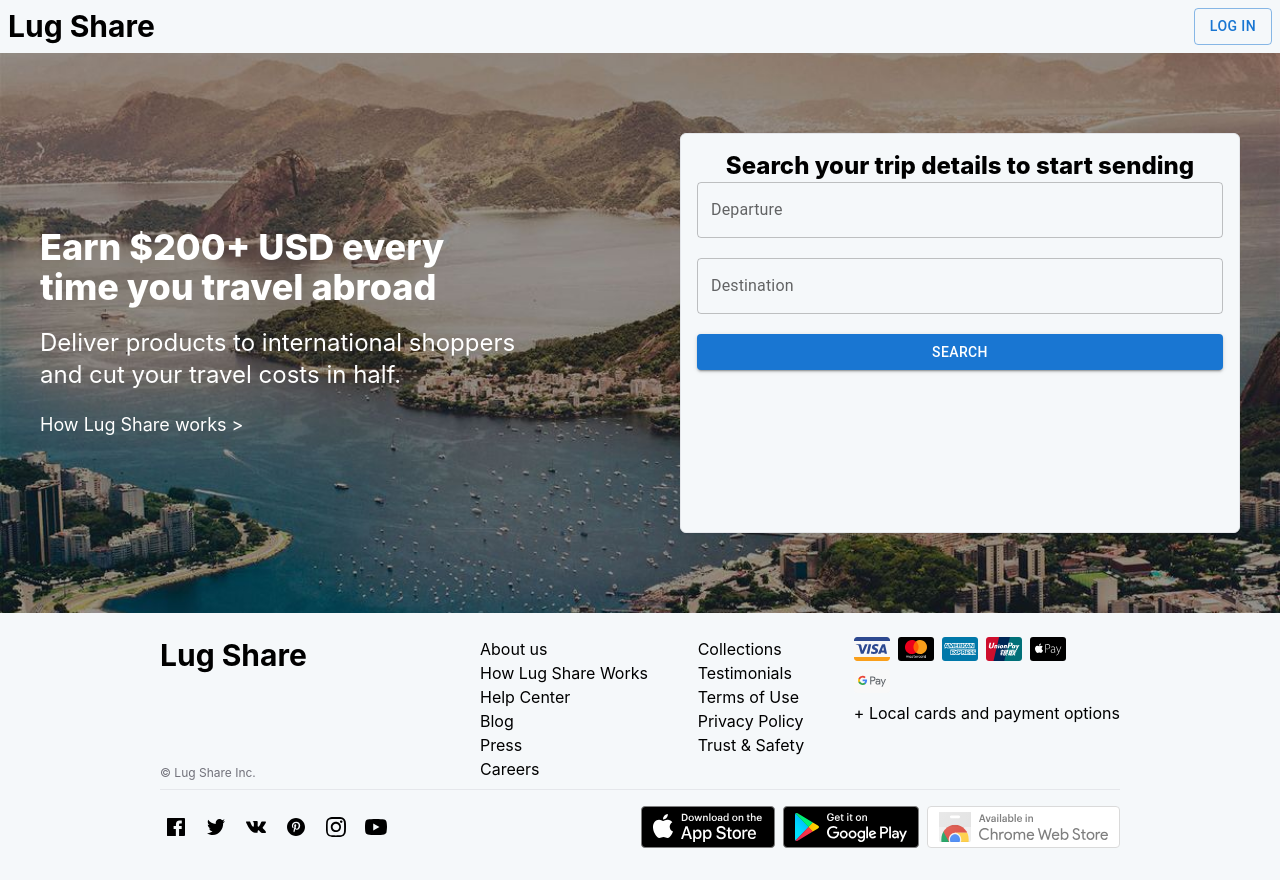
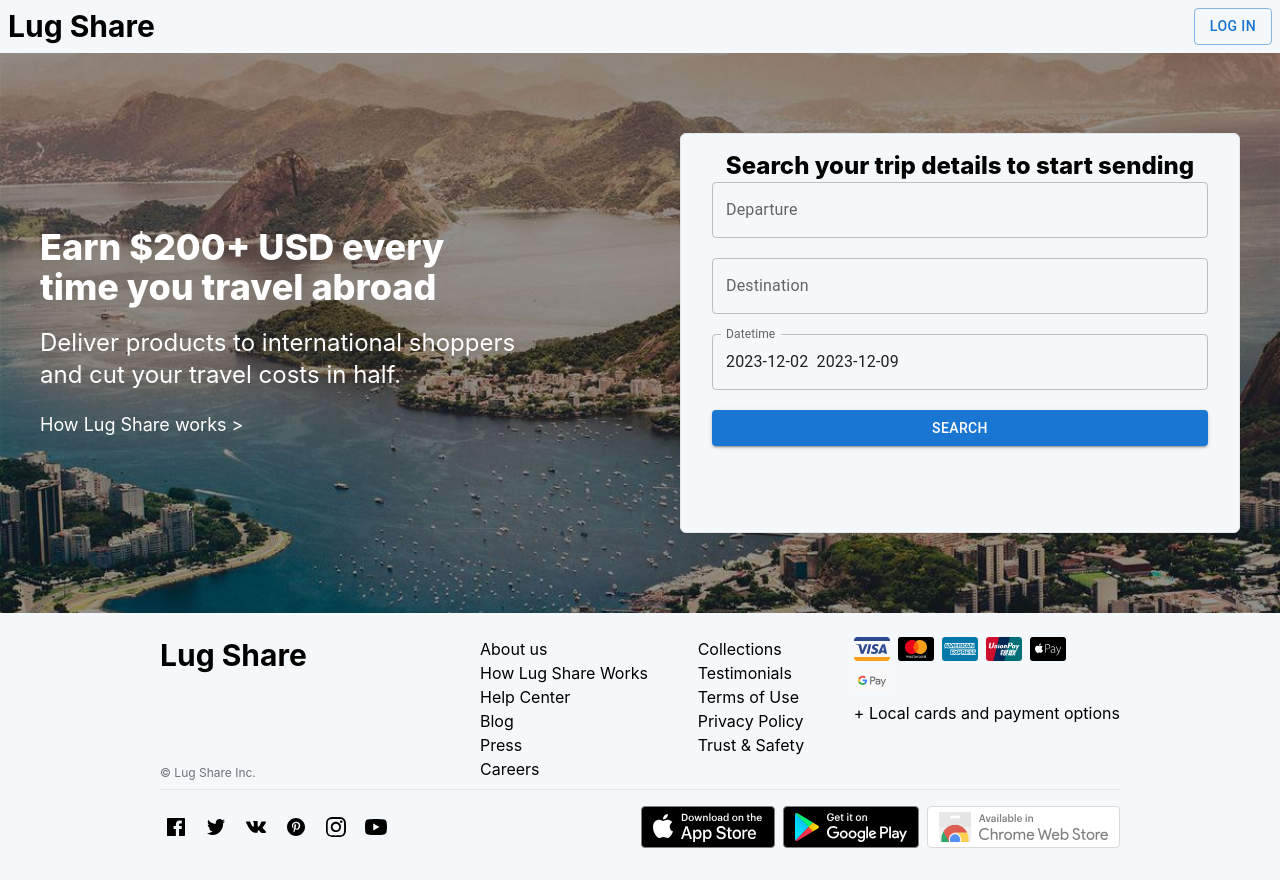
Before and after one commit to vominhthongss/lugshare-web, a React (Create React App) app: page / in a window 1280 px wide. Built offline with nearby package versions, Linux system fonts and the light colour scheme.

Commit message:
update 4 files and create 1 file

```diff
--- a/package.json
+++ b/package.json
@@ -10,7 +10,9 @@
     "@testing-library/jest-dom": "^5.17.0",
     "@testing-library/react": "^13.4.0",
     "@testing-library/user-event": "^13.5.0",
+    "date-fns": "^2.30.0",
     "react": "^18.2.0",
+    "react-date-range": "^1.4.0",
     "react-dom": "^18.2.0",
     "react-hook-form": "^7.48.2",
     "react-lazy-load": "^4.0.1",
--- a/src/components/background-search/background-search.js
+++ b/src/components/background-search/background-search.js
@@ -1,7 +1,28 @@
 import { Button, TextField } from "@mui/material";
 import { NavLink } from "react-router-dom";
+import DateRange from "../date-range/date-range";
+import { useState } from "react";
+import { useForm } from "react-hook-form";
 
 function BackgroundSearch() {
+  const {
+    register,
+    getValues,
+    setValue,
+    handleSubmit,
+    formState: { errors },
+  } = useForm();
+
+  const handleSearch = (data) => {
+    data.dateRange = getValues("dateRange");
+    console.log("data:", data);
+  };
+  const [selectedDateRange, setSelectedDateRange] = useState(null);
+  const handleDateRangeChange = (newDateRange) => {
+    setSelectedDateRange(newDateRange);
+    setValue("dateRange", newDateRange);
+  };
+
   return (
     <div className="relative">
       <div className="h-[35rem]">
@@ -29,23 +50,30 @@ function BackgroundSearch() {
         <span className="text-black font-extrabold text-2xl">
           Search your trip details to start sending
         </span>
+        <form onSubmit={handleSubmit((data) => handleSearch(data))}>
           <div className="space-y-5">
             <TextField
               sx={{ width: "100%" }}
               id="outlined-basic"
               label="Departure"
               variant="outlined"
+              {...register("departure")}
             />
             <TextField
               sx={{ width: "100%" }}
               id="outlined-basic"
               label="Destination"
               variant="outlined"
+              {...register("destination")}
             />
-          <Button sx={{ width: "100%" }} variant="contained">
+            <div {...register("dateRange")}>
+              <DateRange onDateRangeChange={handleDateRangeChange} />
+            </div>
+            <Button type="submit" sx={{ width: "100%" }} variant="contained">
               Search
             </Button>
           </div>
+        </form>
       </div>
     </div>
   );
--- /dev/null
+++ b/src/components/date-range/date-range.js
@@ -0,0 +1,83 @@
+import React, { useEffect, useRef, useState } from "react";
+import { addDays } from "date-fns";
+import "react-date-range/dist/styles.css"; // main style file
+import "react-date-range/dist/theme/default.css"; // theme css file
+import { DateRangePicker } from "react-date-range";
+import { TextField } from "@mui/material";
+
+function DateRange({ onDateRangeChange }) {
+  const [state, setState] = useState([
+    {
+      startDate: new Date(),
+      endDate: addDays(new Date(), 7),
+      key: "selection",
+    },
+  ]);
+
+  const [showDateRange, setShowDateRange] = useState(false);
+  const dateRangeRef = useRef(null);
+
+  const handleClickOutside = (event) => {
+    if (dateRangeRef.current && !dateRangeRef.current.contains(event.target)) {
+      setShowDateRange(false);
+    }
+  };
+  const toggleDateRange = () => {
+    setShowDateRange(!showDateRange);
+  };
+  const handleDateRangeChange = (newDateRange) => {
+    setState(newDateRange);
+    if (onDateRangeChange) {
+      onDateRangeChange(newDateRange);
+    }
+  };
+
+  const formatDateString = (date) => {
+    return date.toLocaleDateString("en-CA", {
+      year: "numeric",
+      month: "2-digit",
+      day: "2-digit",
+    });
+  };
+
+  const dateRangeString = `${formatDateString(
+    state[0].startDate
+  )}  ${formatDateString(state[0].endDate)}`;
+
+  useEffect(() => {
+    handleDateRangeChange(state);
+    document.addEventListener("mousedown", handleClickOutside);
+    return () => {
+      document.removeEventListener("mousedown", handleClickOutside);
+    };
+  }, []);
+
+  return (
+    <div className="relative" ref={dateRangeRef}>
+      <TextField
+        sx={{ width: "100%" }}
+        id="outlined-basic"
+        label="Datetime"
+        variant="outlined"
+        onFocus={toggleDateRange}
+        value={dateRangeString}
+      />
+      <div
+        className={`absolute right-0 top-2 z-10 ${
+          showDateRange ? "block" : "hidden"
+        }`}
+      >
+        <DateRangePicker
+          onChange={(item) => handleDateRangeChange([item.selection])}
+          showSelectionPreview={true}
+          moveRangeOnFirstSelection={false}
+          months={2}
+          ranges={state}
+          direction="horizontal"
+        />
+      </div>
+    </div>
+  );
+}
+
+export default DateRange;
```
Also changed, not shown: 2 other files (tests, documents, lock files or other folders). Lines whose indentation alone changed are shown as unchanged.
